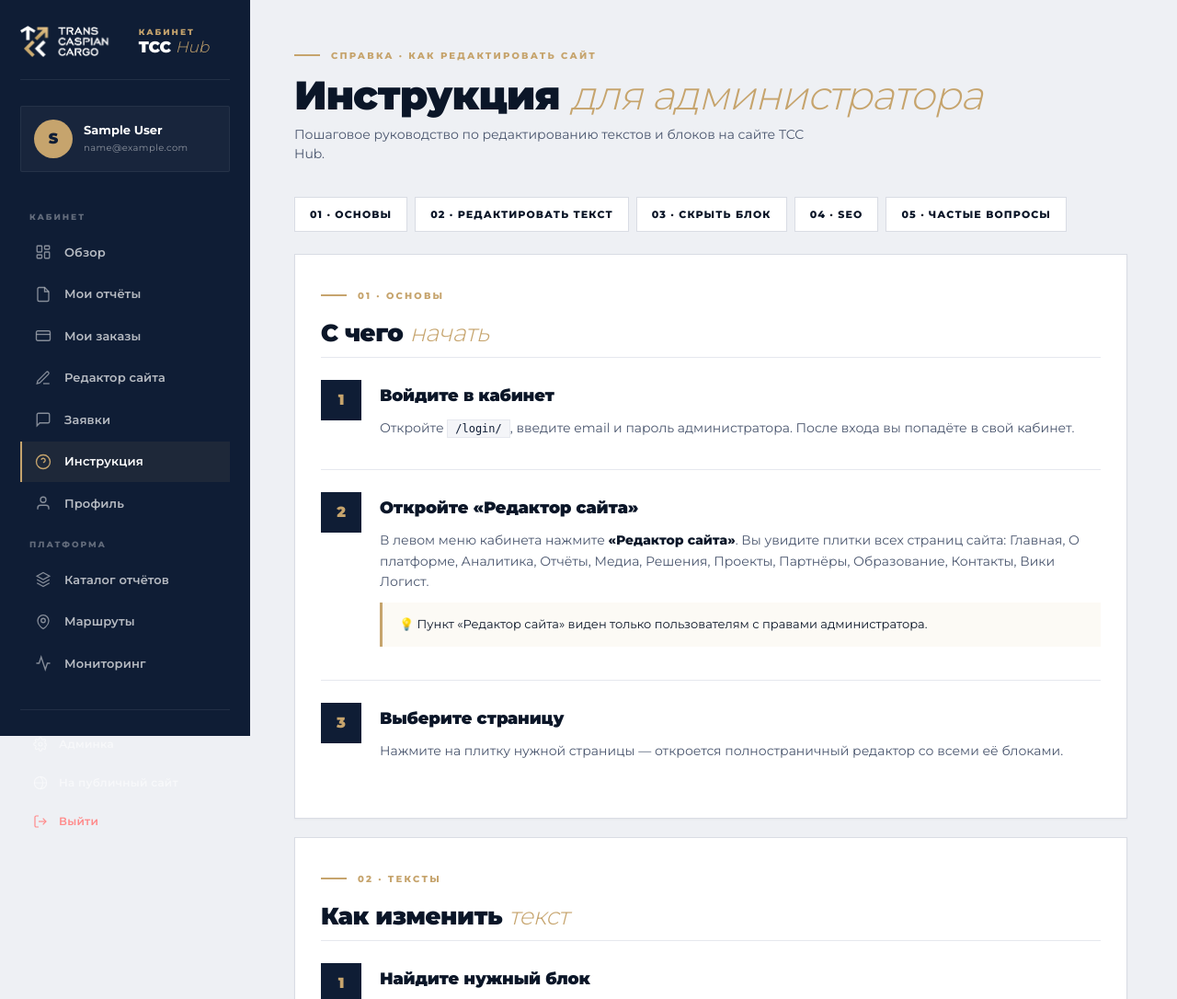
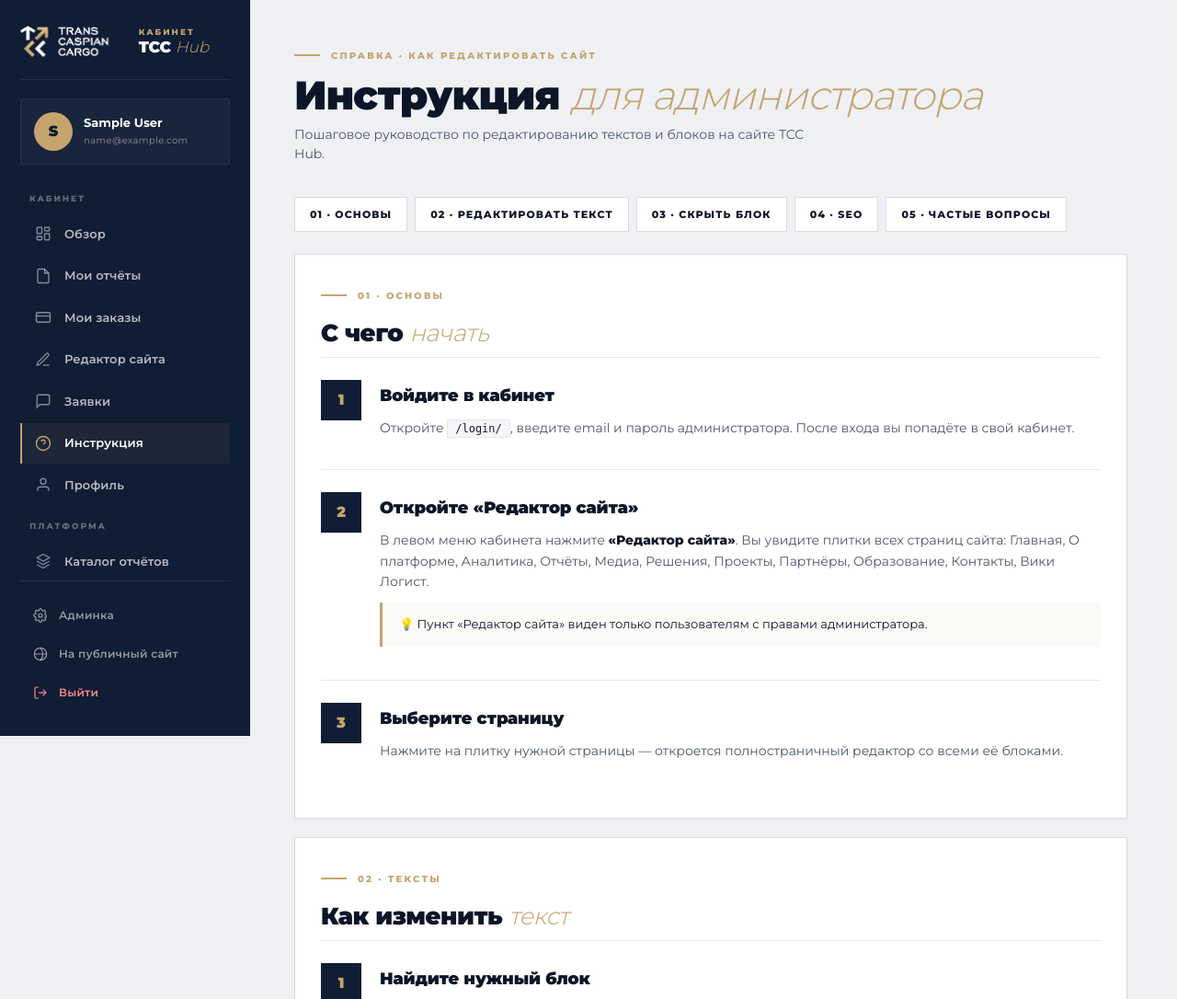
Before and after one commit to azamatkajyrov26-lab/tcchub, a Django app: page /dashboard/cms/help/ in a window 1280 px wide. Shown: the top 1086 px of the page at 92% size. Run offline with Django 5.2, Linux system fonts and the light colour scheme; the visitor is signed in with stand-in values (Sample User, id 1); parts of the project's set-up code (start-up, migrations or seed data) failed here and were passed over; some libraries are stand-ins or nearby versions.

Commit message:
fix: dashboard sidebar scroll + submissions modal JS error

```diff
--- a/backend/templates/layouts/dashboard.html
+++ b/backend/templates/layouts/dashboard.html
@@ -22,22 +22,22 @@ html.dark body, body{background:#EEF0F4 !important;color:#0B1628 !important}
 @media (max-width:1023px){.cab-shell{grid-template-columns:1fr}}
 
 /* Sidebar */
-.cab-side{background:var(--cab-navy);color:#fff;padding:28px 22px;position:sticky;top:0;height:100vh;display:flex;flex-direction:column;gap:28px}
-@media (max-width:1023px){.cab-side{position:static;height:auto}}
-.cab-brand{display:flex;align-items:center;gap:12px;padding-bottom:24px;border-bottom:1px solid rgba(255,255,255,.08)}
+.cab-side{background:var(--cab-navy);color:#fff;padding:28px 22px;position:sticky;top:0;height:100vh;display:flex;flex-direction:column;gap:0;overflow:hidden}
+@media (max-width:1023px){.cab-side{position:static;height:auto;overflow:visible}}
+.cab-brand{display:flex;align-items:center;gap:12px;padding-bottom:24px;border-bottom:1px solid rgba(255,255,255,.08);flex-shrink:0}
 .cab-brand img{height:34px;width:auto}
 .cab-brand-text{display:flex;flex-direction:column;line-height:1}
 .cab-brand-eyebrow{font-size:9px;font-weight:800;letter-spacing:.22em;color:var(--cab-gold);text-transform:uppercase}
 .cab-brand-name{font-family:Montserrat;font-size:17px;font-weight:900;color:#fff;margin-top:4px;letter-spacing:-.01em}
 .cab-brand-name span{color:var(--cab-gold);font-weight:300;font-style:italic}
 
-.cab-user{display:flex;align-items:center;gap:12px;padding:14px;background:rgba(255,255,255,.04);border:1px solid rgba(255,255,255,.06);border-radius:2px}
+.cab-user{display:flex;align-items:center;gap:12px;padding:14px;background:rgba(255,255,255,.04);border:1px solid rgba(255,255,255,.06);border-radius:2px;margin-top:20px;flex-shrink:0}
 .cab-avatar{width:42px;height:42px;border-radius:50%;background:var(--cab-gold);color:var(--cab-navy);display:flex;align-items:center;justify-content:center;font-family:Montserrat;font-weight:900;font-size:16px;overflow:hidden;flex-shrink:0}
 .cab-avatar img{width:100%;height:100%;object-fit:cover}
 .cab-user-name{font-size:13px;font-weight:700;color:#fff;line-height:1.2;white-space:nowrap;overflow:hidden;text-overflow:ellipsis}
 .cab-user-email{font-size:10px;color:rgba(255,255,255,.5);margin-top:3px;letter-spacing:.04em;white-space:nowrap;overflow:hidden;text-overflow:ellipsis}
 
-.cab-nav{display:flex;flex-direction:column;gap:2px;flex:1}
+.cab-nav{display:flex;flex-direction:column;gap:2px;flex:1;overflow-y:auto;overflow-x:hidden;margin:16px -22px 0;padding:0 22px;scrollbar-width:thin;scrollbar-color:rgba(255,255,255,.1) transparent}
 .cab-nav-label{font-size:9px;font-weight:800;letter-spacing:.22em;color:rgba(255,255,255,.35);text-transform:uppercase;margin:14px 10px 8px}
 .cab-nav-item{display:flex;align-items:center;gap:14px;padding:12px 14px;color:rgba(255,255,255,.7);font-size:13px;font-weight:600;letter-spacing:.01em;border-left:2px solid transparent;transition:all .18s;text-decoration:none}
 .cab-nav-item svg{width:18px;height:18px;flex-shrink:0;opacity:.7}
@@ -45,7 +45,7 @@ html.dark body, body{background:#EEF0F4 !important;color:#0B1628 !important}
 .cab-nav-item.is-active{color:#fff;background:rgba(198,164,109,.08);border-left-color:var(--cab-gold)}
 .cab-nav-item.is-active svg{opacity:1;color:var(--cab-gold)}
 
-.cab-side-foot{border-top:1px solid rgba(255,255,255,.08);padding-top:18px;display:flex;flex-direction:column;gap:4px}
+.cab-side-foot{border-top:1px solid rgba(255,255,255,.08);padding-top:18px;display:flex;flex-direction:column;gap:4px;flex-shrink:0;margin-top:auto}
 .cab-side-foot a, .cab-side-foot button{display:flex;align-items:center;gap:12px;padding:10px 14px;color:rgba(255,255,255,.55);font-size:12px;font-weight:600;letter-spacing:.02em;background:none;border:none;cursor:pointer;text-align:left;width:100%}
 .cab-side-foot a:hover, .cab-side-foot button:hover{color:#fff}
 .cab-side-foot .danger{color:#ff8a8a}
```
